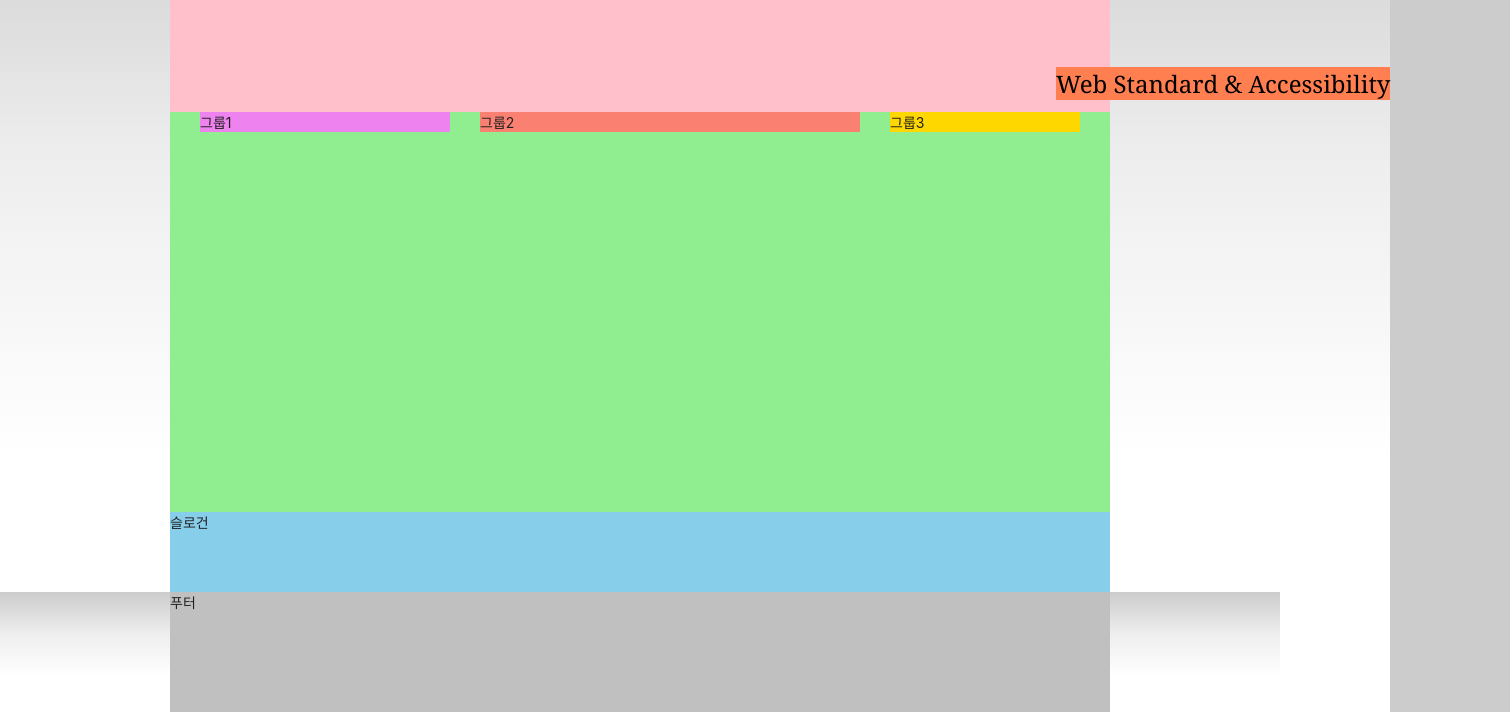
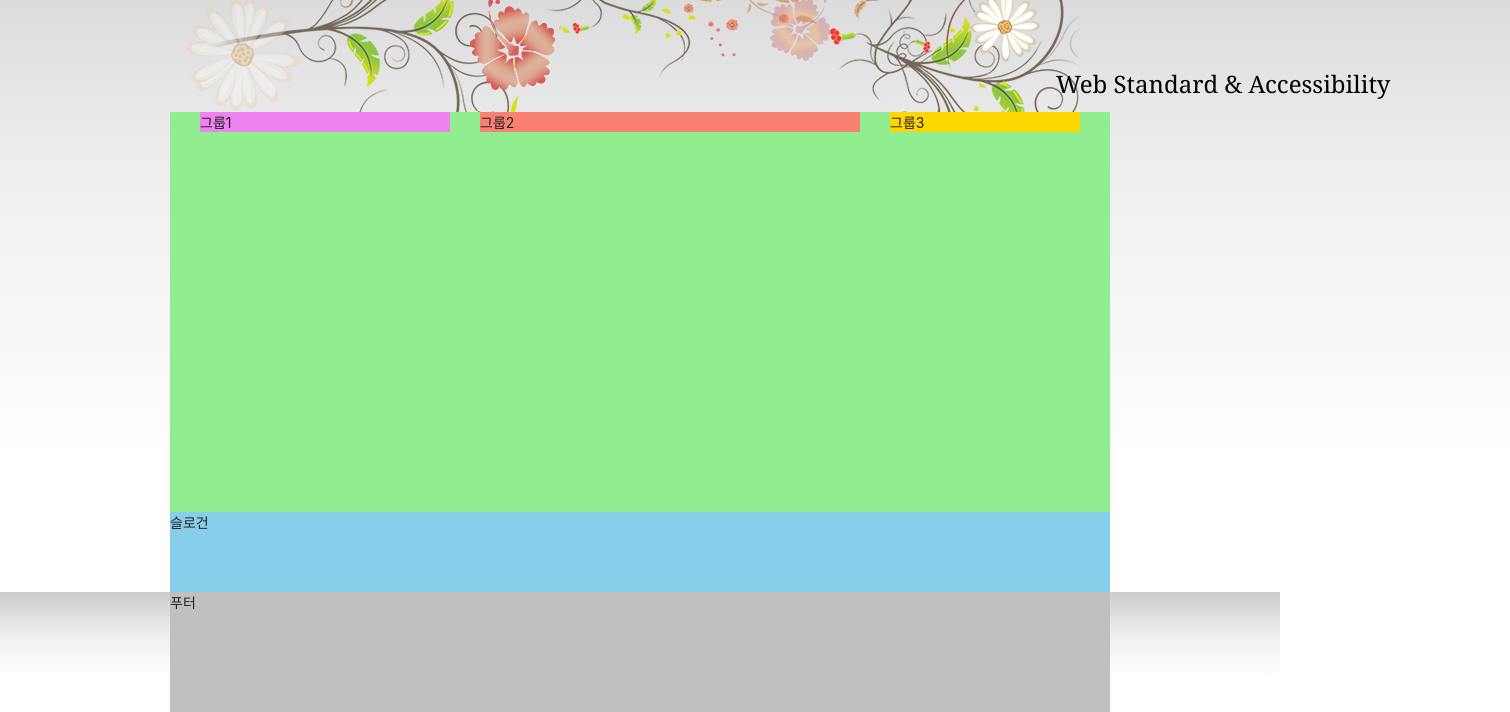
Before and after one commit to parkilbeom/HTML5, a plain HTML site: page index.html in a window 1280 px wide. Shown: the part 135-847 px from the top of the page, 1510 px wide, since content can reach past the window. Drawn offline with Linux system fonts and the light colour scheme; a web font is replaced by a local one.

Commit message:
비주얼 및 애니메이션 완성

```diff
--- a/styles/style.css
+++ b/styles/style.css
@@ -30,15 +30,15 @@ a {
 
 /* 본문 스타일 */
 body {
-  /* em, rem 단위를 사용해보기 */
+  color: #212121;
   font-size: 1.4rem;
-  color: #212121;
-  background: #ccc
-    linear-gradient(to bottom, #ccc 0%, #eee 35%, #fff 70%, #fff 100%);
   font-family: "Pretendard Variable", Pretendard, -apple-system,
     BlinkMacSystemFont, system-ui, Roboto, "Helvetica Neue", "Segoe UI",
     "Apple SD Gothic Neo", "Noto Sans KR", "Malgun Gothic", "Apple Color Emoji",
     "Segoe UI Emoji", "Segoe UI Symbol", sans-serif;
+  background: url("./images/bg_flower.png") no-repeat 50% 0,
+    #ccc linear-gradient(to bottom, #ccc 0%, #eee 35%, #fff 70%, #fff 100%)
+      repeat 0 0;
 }
 
 /* 레이아웃 */
@@ -214,29 +214,58 @@ body {
 @keyframes moveEffect {
   0% {
     font-size: 12px;
-    color: rgba(0, 0, 0, 0);
+    color: hsla(0, 0%, 0%, 0);
     transform: translate(0, 0);
   }
+
   100% {
     font-size: 24px;
-    color: rgba(0, 0, 0, 1);
+    color: hsla(0, 0%, 0%, 1);
     transform: translate(400px, 75px);
   }
 }
 
+@keyframes fadeEffect {
+  0% {
+    opacity: 1;
+  }
+  100% {
+    opacity: 0;
+  }
+}
+
 .visual {
-  background: pink;
   height: 120px;
   position: relative;
 }
 
+.visual::before,
+.visual::after {
+  content: "";
+  position: absolute;
+  width: 100%;
+  height: 100%;
+  top: 0;
+  left: 0;
+  animation: fadeEffect 2000ms infinite alternate;
+}
+
+.visual::before {
+  background: url("./images/ani_flower_01.png") no-repeat 0 -10px,
+    url("./images/ani_flower_02.png") no-repeat 600px 0;
+}
+
+.visual::after {
+  background: url("./images/ani_flower_03.png") no-repeat 300px 0,
+    url("./images/ani_flower_04.png") no-repeat 800px 0;
+  animation-delay: 1000ms;
+}
+
 .visual-text {
   font-family: Georgia, "Times New Roman", Times, serif;
-  background-color: coral;
-  animation-name: moveEffect;
-  animation-duration: 2000ms;
-  animation-fill-mode: forwards;
-  display: inline-block;
+  animation: moveEffect 400ms ease-in-out forwards;
+  position: relative;
+  z-index: 1;
 }
 
 /* 메인 */
```
